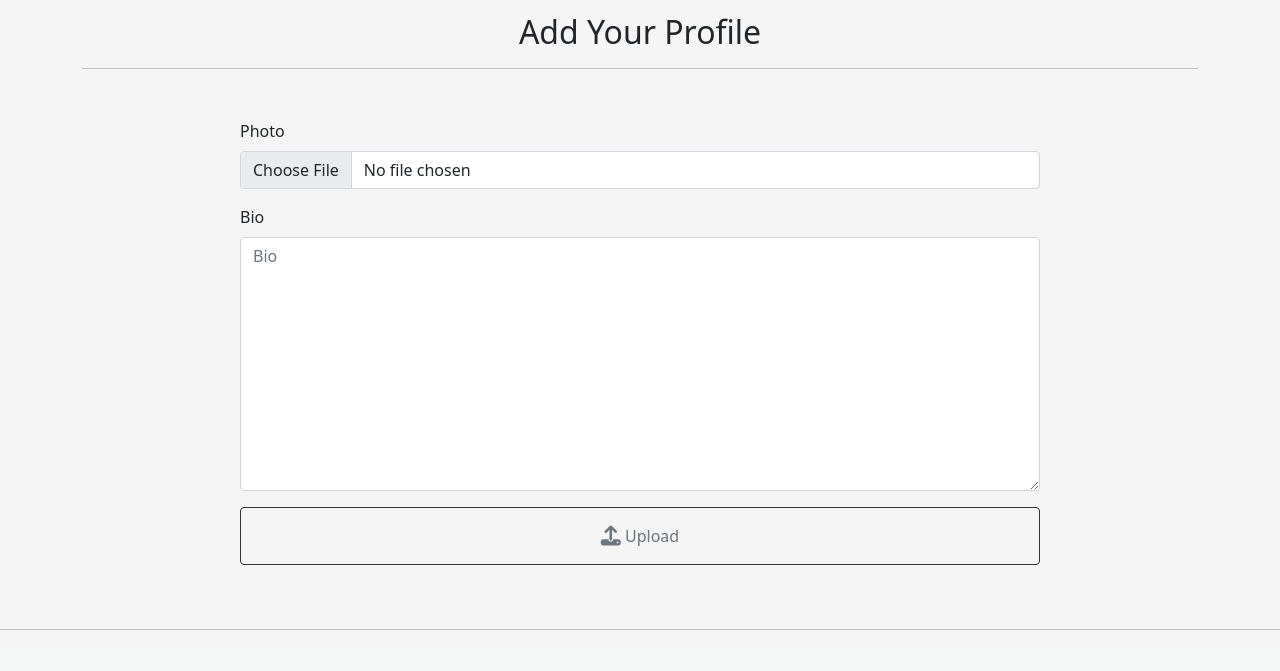
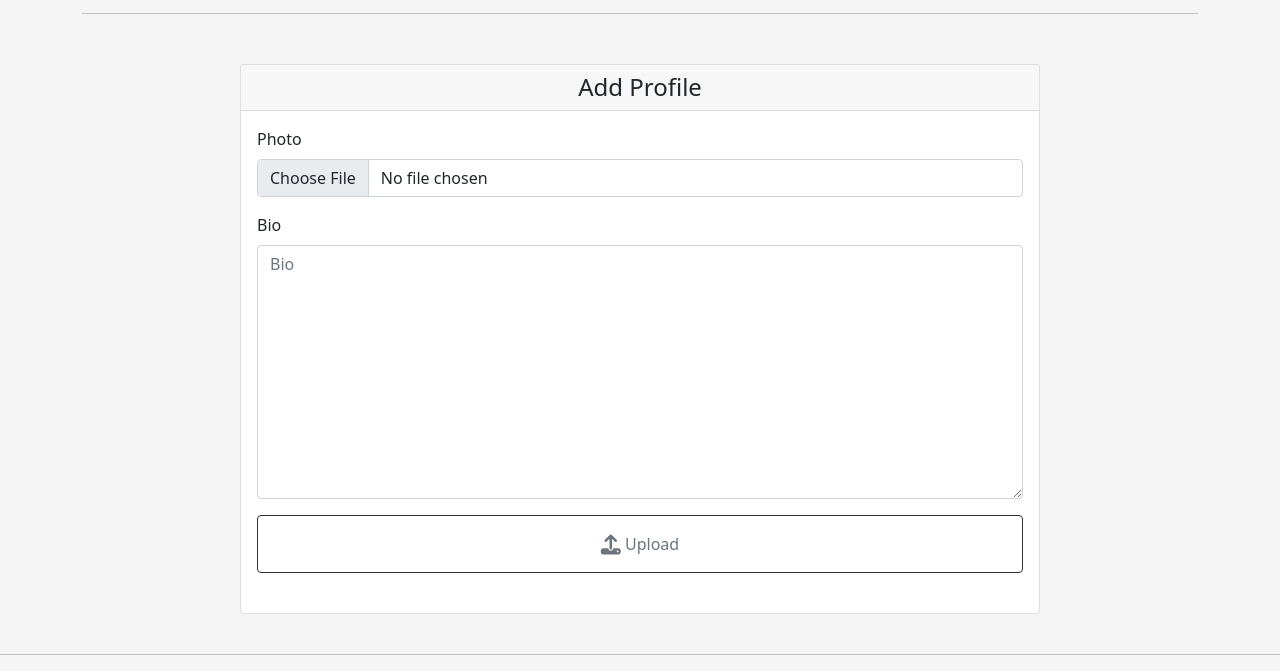
Before and after one commit to SayiaFelix/Instagram_lite, a Django app: page /new/profile in a window 1280 px wide. Shown: the part 209-880 px from the top of the page. Before the commit the page ends 839 px from the top, so only its background shows below. Run offline with Django 3.2, Linux system fonts and the light colour scheme; the visitor is signed in with stand-in values (Sample User, id 1); some libraries are stand-ins or nearby versions.

Commit message:
fixing bugs on authe

```diff
--- a/instagramu/templates/insta/upload.html
+++ b/instagramu/templates/insta/upload.html
@@ -7,8 +7,9 @@
 <div class="container-fluid">
   <div class="row">
           <div class="col-md-8 mx-auto">
-              <div class="form-section" id="upload">
-                  {{message}}
+            <div class="card">
+                <h5 class="card-header h5 text-center">Upload Photo</h5>
+                    <div class="card-body">
                         <form action="{% url 'upload_image' %}" method="POST" enctype="multipart/form-data">
                           {% csrf_token %}
                           {% bootstrap_form form %}
@@ -20,6 +21,7 @@
               </div>
           </div>
      </div>
+</div>
 <br>
 <hr>
 {% endblock %}
--- a/instagramu/templates/profile/new_user_profile.html
+++ b/instagramu/templates/profile/new_user_profile.html
@@ -4,21 +4,22 @@
 {% load bootstrap4 %}
 <hr>
 <div class="container">
-    <h2 class="text-center">Add Your Profile</h2>
     <hr>
     <div class="mx-auto" style="max-width:50rem; margin-top:50px;">
+          <div class="card">
+                <h4 class="card-header h4 text-center">Add Profile</h4>
+                <div class="card-body">
                     <form  action="{%url 'add_profile'%}" method="POST" enctype="multipart/form-data">
                             {%csrf_token%}
                             {% bootstrap_form form%}
                             <button style="border: solid 1px #333; padding: 1em;" class="btn btn-outline-secondary btn-block mb-4 mx-auto" type="submit" data-toggle="collapse" data-target="#collapseExample" aria-expanded="false" aria-controls="collapseExample">
                                 <i class="fas fa-upload fa-lg"></i> Upload
                             </button>
-
                     </form>
                 </div>
-
             </div>
-
+     </div>
+</div>
 <br>
 <hr>
 {% endblock %}
```
Also changed, not shown: media/image/bgg1.jpg (added), media/profiles/status_me_status_IMG-20211204-WA0014.jpg (added), media/profiles/status_me_status_IMG-20211207-WA0017_QqpuR0S.jpg (added). Lines whose indentation alone changed are shown as unchanged.
